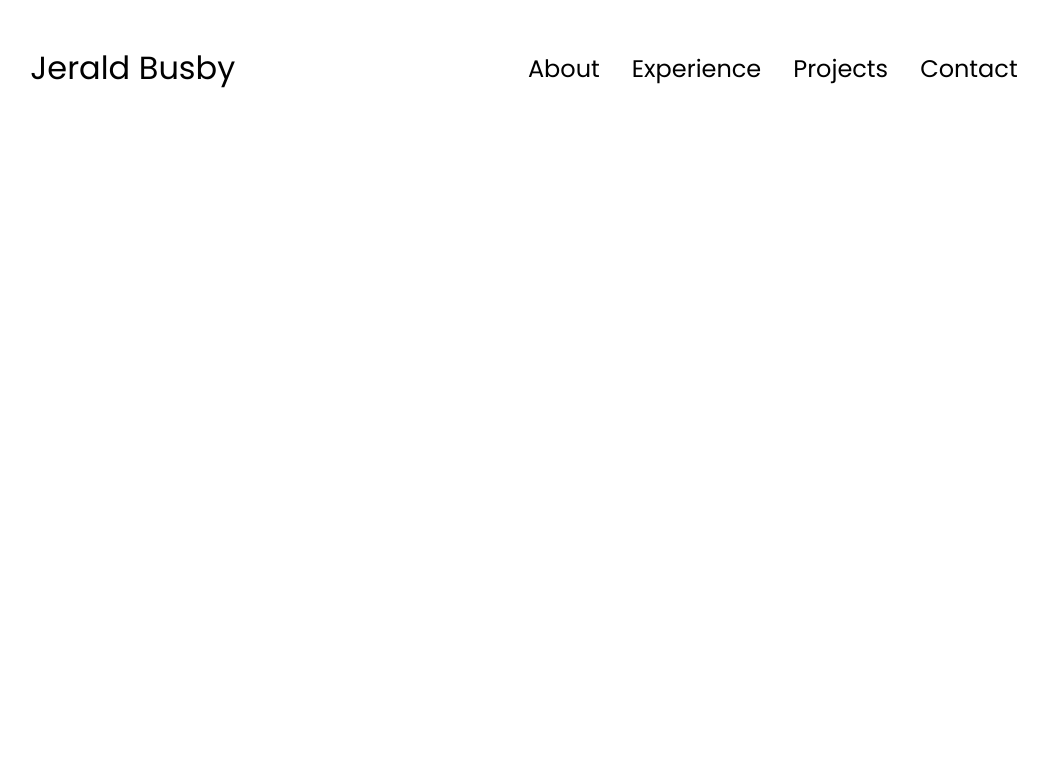
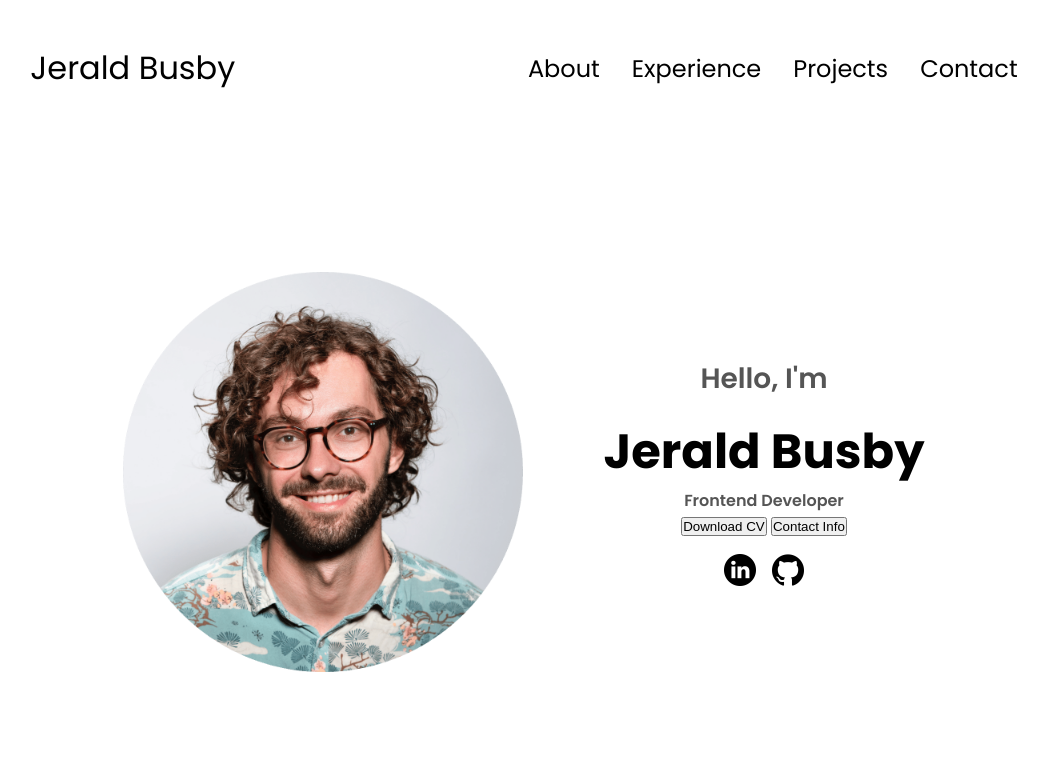
Before and after one commit to JayB151/FirstProjectCustom, a plain HTML site: page index.html in a window 1280 px wide. Shown: the whole page, without its empty margins (116-1164 px from the left). Drawn offline with Linux system fonts and the light colour scheme.

Commit message:
added style

```diff
--- a/index.html
+++ b/index.html
@@ -36,6 +36,41 @@
         </div>
     </div>
   </nav>
+  <section id="profile">
+    <div class="section__pic-container">
+        <img src="./assets/profile-pic.png" alt="Jerald Busby profile picture" />
+    </div>
+    <div class="section__text">
+        <p class="section__text__p1">Hello, I'm</p>
+        <h1 class="title">Jerald Busby</h1>
+        <p class="section__text__p2">Frontend Developer</p>
+        <div class="btn-container">
+            <button
+            class="btn btn-color-2"
+            onclick="window.open('./assets/resume-example.pdf')"
+            >
+        Download CV
+        </button>
+        <button class="btn btn-color-1" onclick="location.href='./#contact'">
+        Contact Info
+        </button>
+        </div>
+        <div id="socials-container">
+            <img
+            src="./assets/linkedin.png"
+            alt="My LinkedIn Profile"
+            class="icon"
+            onclick="location.href='https://linkedin.com/'"
+            />
+            <img
+            src="./assets/github.png"
+            alt="My Github Profile"
+            class="icon"
+            onclick="location.href='https://github.com/'"
+            />
+        </div>
+    </div>
+  </section>
    <script src="script.js"></script>
 </body>
 </html>
--- a/style.css
+++ b/style.css
@@ -145,3 +145,72 @@ a:hover {
 .hamburger-icon span:first-child {
     transform: none;
 }
+
+/* SECTION */
+
+section {
+    padding-top: 4vh;
+    height: 96vh;
+    margin: 0 10rem;
+    box-sizing: border-box;
+    min-height: fit-content;
+}
+
+.section-container {
+    display: flex;
+}
+
+/* PROFILE SECTION */
+
+#profile {
+    display: flex;
+    justify-content: center;
+    gap: 5rem;
+    height: 80vh;
+}
+
+.section__pic-container {
+    display: flex;
+    margin: auto 0;
+    width: 400px;
+    height: 400px;
+}
+
+.section__text {
+    align-self: center;
+    text-align: center;
+}
+
+.section__text p {
+    font-weight: 600;
+}
+
+.section__text__p1 {
+    text-align: center;
+}
+
+.section__text__p1 {
+    font-size: 1.75rem;
+    margin-bottom: 1rem;
+}
+
+.title {
+    font-size: 3rem;
+    text-align: center;
+}
+
+#socials-container {
+    display: flex;
+    justify-content: center;
+    margin-top: 1rem;
+    gap: 1rem;
+}
+
+/* ICONS */
+
+.icon {
+    cursor: pointer;
+    height: 2rem;
+}
+
+/* BUTTONS */
```
